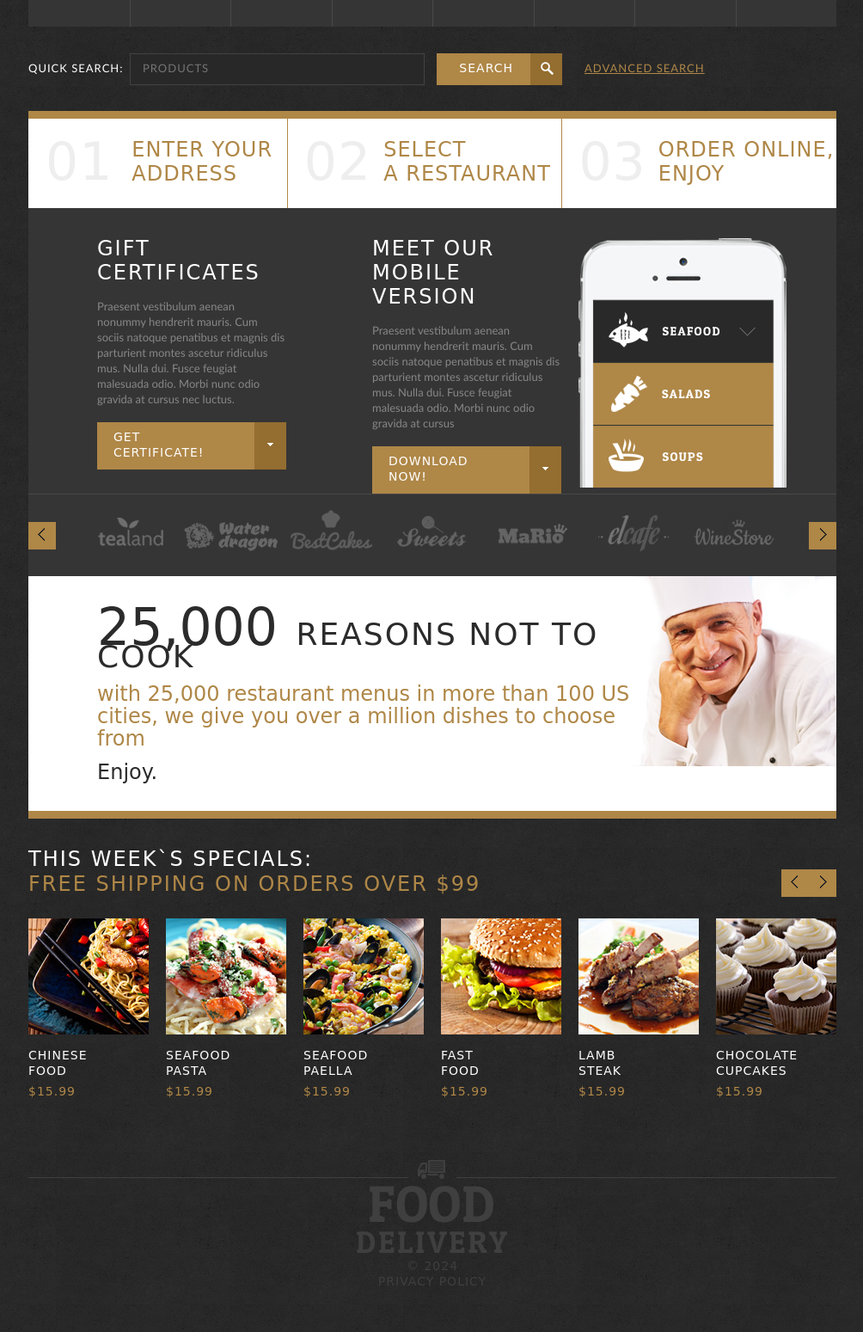
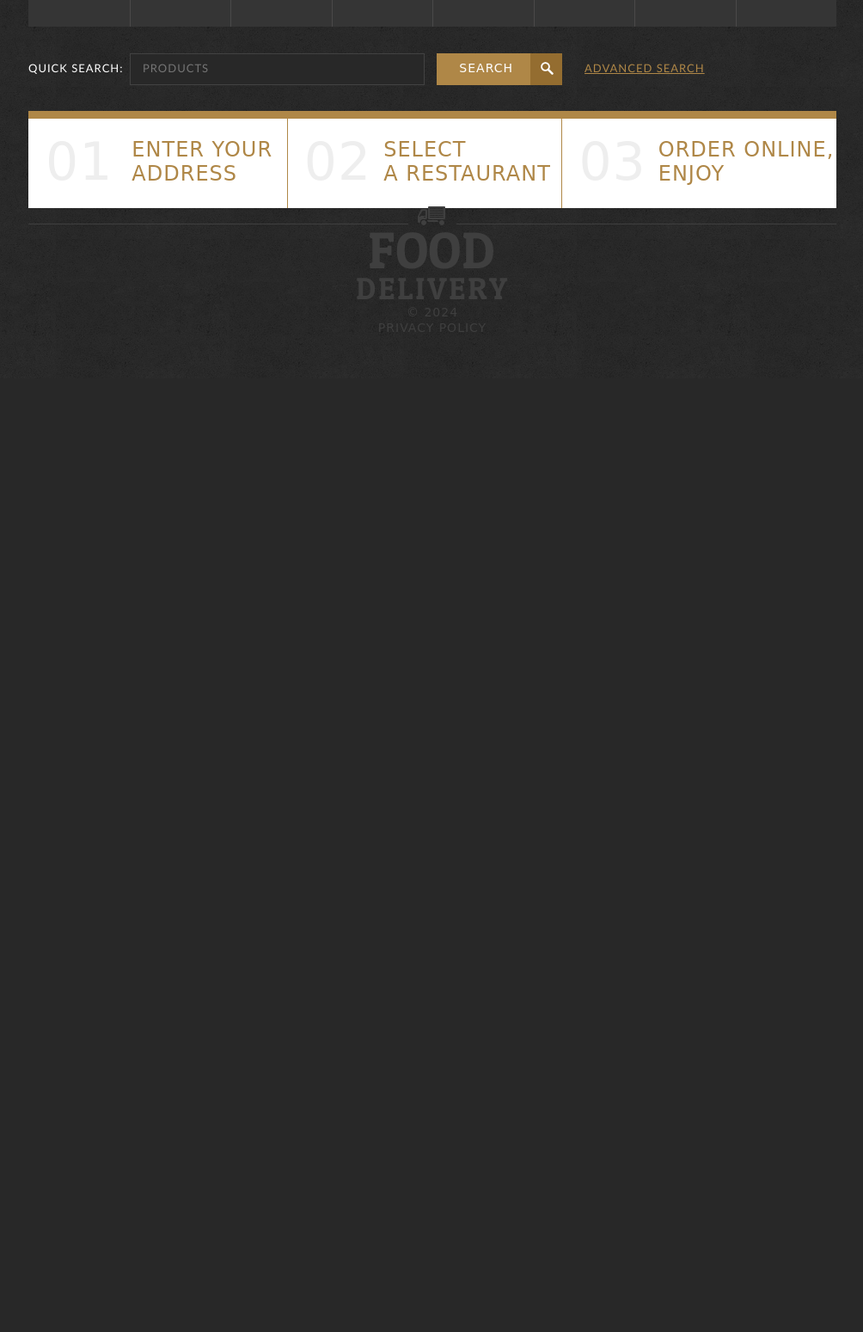
Before and after one commit to nurislamkalmanbetov/Pumba_food, a Django app: page / in a window 1280 px wide. Shown: the part 961-2510 px from the top of the page at 86% size, without its empty margins (137-1141 px from the left). After the commit the page ends 1347 px from the top, so only its background shows below. Run offline with Django 5.2, Linux system fonts and the light colour scheme; some libraries are stand-ins or nearby versions; some web fonts are replaced.

Commit message:
last commit for Hasan

```diff
--- a/pumba_food/apps/main/views.py
+++ b/pumba_food/apps/main/views.py
@@ -1,11 +1,11 @@
 from django.shortcuts import render
-from .models import *
+from .models import AboutUs
 
 # Create your views here
 
 
 def home_view(request):
-    return render(request, 'pages/home.html')
+    return render(request, 'base.html')
 
 # def about_us(request):
 #     return render(request, 'pages/about_us.html')
--- a/pumba_food/templates/base.html
+++ b/pumba_food/templates/base.html
@@ -73,7 +73,7 @@
 
                 <h1>
                     <a href="index.html">
-                      <img src="images/logo.png" alt="Your Happy Family">
+                      <img src="{% static 'images/logo.png' %}" alt="Your Happy Family">
                     </a>
                   </h1>
                   <div class="h_phone">
@@ -84,7 +84,7 @@
                   <div class="menu_block ">
                     <nav class="horizontal-nav full-width horizontalNav-notprocessed">
                     <ul class="sf-menu">
-                    <li class="current"><a href="{% url 'home' %}">Home</a></li>
+                    <li class="current"><a href="#">Home</a></li>
                     <li><a href="{% url 'about_us' %}">about us</a></li>
                     <li><a href="index-2.html">menu &amp; specials</a>
                       <ul>
@@ -106,19 +106,19 @@
                   </div>
                   <div class="slider_wrapper ">
                 <div id="camera_wrap" class="">
-                <div data-src="images/slide.jpg">
+                <div data-src="{% static 'images/slide.jpg' %}">
                   <div class="caption fadeIn">
                     <h2>Fried steak on <br> a grill from beef <span>from $23.99</span></h2>
                     <a href="#">book now!</a>
                   </div>
                 </div>
-                <div data-src="images/slide1.jpg">
+                <div data-src="{% static 'images/slide1.jpg' %}">
                   <div class="caption fadeIn">
                     <h2>Japanese <br>sushi and rolls <span>from $23.99</span></h2>
                     <a href="#">book now!</a>
                   </div>
                 </div>
-                <div data-src="images/slide2.jpg">
+                <div data-src="{% static 'images/slide2.jpg' %}">
                   <div class="caption fadeIn">
                     <h2>Delicious <br>Mexican tacos<span>from $23.99</span></h2>
                     <a href="#">book now!</a>
--- a/pumba_food/templates/pages/about_us.html
+++ b/pumba_food/templates/pages/about_us.html
@@ -36,14 +36,14 @@
        </blockquote>
     </div>
     <div class="grid_8">
-      <h3>Our history</h3>
+      <h3>Наша история</h3>
 
       {% for about_us in about_us_list %}
         <div class="text1 col1">
           <p>{{ about_us.history|safe }}</p>
 
         </div>
-        <h3>Why us</h3>
+        <h3>Почему мы?</h3>
         <p>{{ about_us.why_us|safe }}</p>
       {% endfor %}
 
--- a/pumba_food/templates/pages/home.html
+++ /dev/null
@@ -1,108 +0,0 @@
-{% extends 'base.html' %}
-
-{% load static %}
-
-{% block title %}
-  Главная
-{% endblock %}
-
-{% block content %}
-
-
-<div class="content">
-<div class="container_12">
-<div class="grid_12">
-    <div class="block1">
-    <div class="grid_3 prefix_1 alpha">
-        <h3>gift certificates</h3>
-        Praesent vestibulum aenean nonummy hendrerit mauris. Cum sociis natoque penatibus et magnis dis parturient montes ascetur ridiculus mus. Nulla dui. Fusce feugiat malesuada odio. Morbi nunc odio gravida at cursus nec luctus. <br> <a href="#" class="btn">get certificate!</a>
-    </div>
-    <div class="grid_3 prefix_1 ">
-        <h3>meet our mobile version</h3>
-        Praesent vestibulum aenean nonummy hendrerit mauris. Cum sociis natoque penatibus et magnis dis parturient montes ascetur ridiculus mus. Nulla dui. Fusce feugiat malesuada odio. Morbi nunc odio gravida at cursus  <br> <a href="#" class="btn">download now!</a>
-    </div>
-    <div class="grid_4 omega">
-        <img src="{% static 'images/mob_img.png' %}" alt="" class="mob_img">
-    </div>
-    <div class="clear"></div>
-    <div id="owl">
-        <div class="item"><a href="#"><img class="" src="{% static 'images/logo1.png' %}" alt=""><img src="{% static 'images/blogo1.png' %}" alt=""></a></div>
-        <div class="item"><a href="#"><img src="{% static 'images/logo2.png' %}" alt=""><img src="{% static 'images/blogo2.png' %}" alt=""></a></div>
-        <div class="item"><a href="#"><img src="{% static 'images/logo3.png' %}" alt=""><img src="{% static 'images/blogo3.png' %}" alt=""></a></div>
-        <div class="item"><a href="#"><img src="{% static 'images/logo4.png' %}" alt=""><img src="{% static 'images/blogo4.png' %}" alt=""></a></div>
-        <div class="item"><a href="#"><img src="{% static 'images/logo5.png' %}" alt=""><img src="{% static 'images/blogo5.png' %}" alt=""></a></div>
-        <div class="item"><a href="#"><img src="{% static 'images/logo6.png' %}" alt=""><img src="{% static 'images/blogo6.png' %}" alt=""></a></div>
-        <div class="item"><a href="#"><img src="{% static 'images/logo7.png' %}" alt=""><img src="{% static 'images/blogo7.png' %}" alt=""></a></div>
-        <div class="item"><a href="#"><img src="{% static 'images/logo1.png' %}" alt=""><img src="{% static 'images/blogo1.png' %}" alt=""></a></div>
-        <div class="item"><a href="#"><img src="{% static 'images/logo2.png' %}" alt=""><img src="{% static 'images/blogo2.png' %}" alt=""></a></div>
-        <div class="item"><a href="#"><img src="{% static 'images/logo3.png' %}" alt=""><img src="{% static 'images/blogo3.png' %}" alt=""></a></div>
-        <div class="item"><a href="#"><img src="{% static 'images/logo4.png' %}" alt=""><img src="{% static 'images/blogo4.png' %}" alt=""></a></div>
-        <div class="item"><a href="#"><img src="{% static 'images/logo5.png' %}" alt=""><img src="{% static 'images/blogo5.png' %}" alt=""></a></div>
-        <div class="item"><a href="#"><img src="{% static 'images/logo6.png' %}" alt=""><img src="{% static 'images/blogo6.png' %}" alt=""></a></div>
-        <div class="item"><a href="#"><img src="{% static 'images/logo7.png' %}" alt=""><img src="{% static 'images/blogo7.png' %}" alt=""></a></div>
-    </div>
-    <div class="clear"></div>
-    <div class="block2">
-        <div class="title"><span>25,000</span> reasons not to cook</div>
-        <p>with 25,000 restaurant menus in  more than 100 US
-cities, we give you over a million dishes to choose from</p>
-        <span>Enjoy.</span>
-    </div>
-    </div>
-    <h3 class="mb0">This week`s specials:<span class="col1">free shipping on orders over $99</span></h3>
-    <div id="owl1">
-    <div class="item"><a href="#">
-        <div class="bord_img"><span></span><img src="{% static 'images/page1_img1.jpg' %}" alt=""></div>
-        <div class="text1">Chinese <br>food<span class="col1">$15.99</span></div>
-        </a></div>
-    <div class="item"><a href="#">
-        <div class="bord_img"><span></span><img src="{% static 'images/page1_img2.jpg' %}" alt=""></div>
-        <div class="text1">seafood <br>pasta<span class="col1">$15.99</span></div>
-        </a></div>
-    <div class="item"><a href="#">
-        <div class="bord_img"><span></span><img src="{% static 'images/page1_img3.jpg' %}" alt=""></div>
-        <div class="text1">Seafood <br>Paella<span class="col1">$15.99</span></div>
-        </a></div>
-    <div class="item"><a href="#">
-        <div class="bord_img"><span></span><img src="{% static 'images/page1_img4.jpg' %}" alt=""></div>
-        <div class="text1">fast <br>food<span class="col1">$15.99</span></div>
-        </a></div>
-    <div class="item"><a href="#">
-        <div class="bord_img"><span></span><img src="{% static 'images/page1_img5.jpg' %}" alt=""></div>
-        <div class="text1">Lamb <br>steak<span class="col1">$15.99</span></div>
-        </a></div>
-    <div class="item"><a href="#">
-        <div class="bord_img"><span></span><img src="{% static 'images/page1_img6.jpg' %}" alt=""></div>
-        <div class="text1">Chocolate <br>cupcakes<span class="col1">$15.99</span></div>
-        </a></div>
-        <div class="item"><a href="#">
-        <div class="bord_img"><span></span><img src="{% static 'images/page1_img1.jpg' %}" alt=""></div>
-        <div class="text1">Chinese <br>food<span class="col1">$15.99</span></div>
-        </a></div>
-    <div class="item"><a href="#">
-        <div class="bord_img"><span></span><img src="{% static 'images/page1_img2.jpg' %}" alt=""></div>
-        <div class="text1">seafood <br>pasta<span class="col1">$15.99</span></div>
-        </a></div>
-    <div class="item"><a href="#">
-        <div class="bord_img"><span></span><img src="{% static 'images/page1_img3.jpg' %}" alt=""></div>
-        <div class="text1">Seafood <br>Paella<span class="col1">$15.99</span></div>
-        </a></div>
-    <div class="item"><a href="#">
-        <div class="bord_img"><span></span><span></span><img src="{% static 'images/page1_img4.jpg' %}" alt=""></div>
-        <div class="text1">fast <br>food<span class="col1">15.99</span></div>
-        </a></div>
-    <div class="item"><a href="#">
-        <div class="bord_img"><span></span><img src="{% static 'images/page1_img5.jpg' %}" alt=""></div>
-        <div class="text1">Lamb <br>steak<span class="col1">$15.99</span></div>
-        </a></div>
-    <div class="item"><a href="#">
-        <div class="bord_img"><span></span><img src="{% static 'images/page1_img6.jpg' %}" alt=""></div>
-        <div class="text1">Chocolate <br>cupcakes<span class="col1">$15.99</span></div>
-        </a></div>
-    </div>
-</div>
-</div>
-</div>
-
-
-{% endblock %}
```
